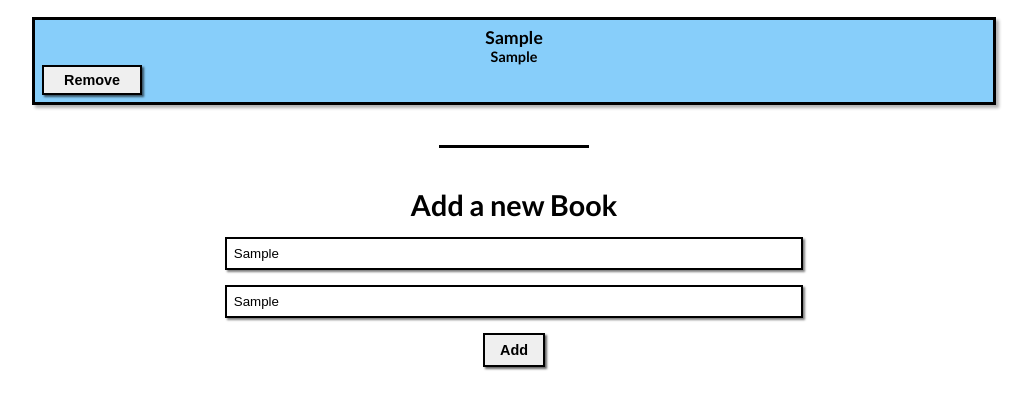
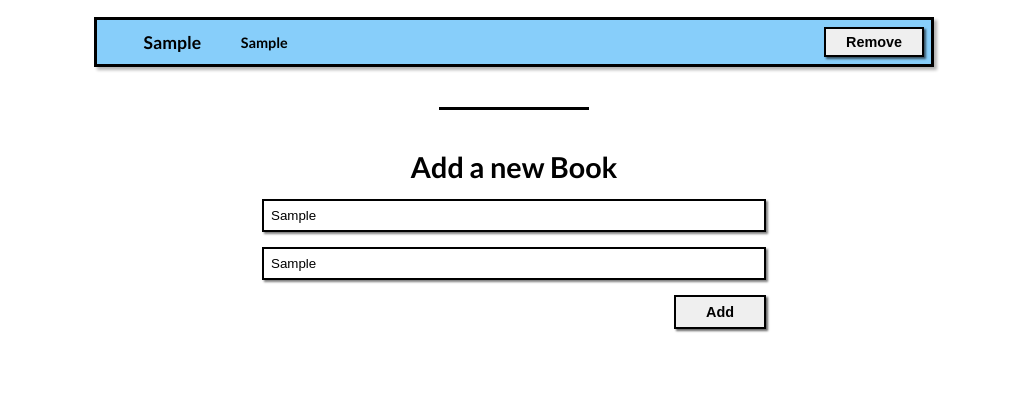
Before and after one commit to Omar-Muhamad/Awsome-Books, a website: page index.html in a window 1280 px wide. Both pictures are taken after typing "Sample", "Sample" into the empty fields and a click on the button "Add". Shown: the part 92-500 px from the top of the page, without its empty margins (126-1158 px from the left). Drawn offline with Linux system fonts and the light colour scheme.

Commit message:
Finish webpae styling

```diff
--- a/home.css
+++ b/home.css
@@ -7,6 +7,7 @@
 .container {
   font-family: "Lato", sans-serif;
   width: 80%;
+  max-width: 900px;
   margin: auto;
   padding: 30px;
   margin-top: 20px;
@@ -23,8 +24,11 @@
   background-color: lightskyblue;
   padding: 7px;
   display: grid;
-  grid-template-columns: calc(3,1fr);
+  grid-auto-flow: column;
+  grid-template-columns: 1fr 1fr 4fr;
+  align-items: center;
 }
+
 .book:nth-child(even) {
   background-color: #fff;
 }
@@ -32,14 +36,13 @@
 .bookTitle {
   font-size: 1.1em;
   font-weight: bold;
-  /* flex: 1; */
 }
 
 .bookAuthor {
   margin-left: 0;
   font-size: 0.9em;
   font-weight: bold;
-  /* flex: 1; */
+  justify-self: left;
 }
 
 .removeBtn {
@@ -49,7 +52,7 @@
   font-weight: bold;
   border: 2px solid black;
   box-shadow: 2px 2px 2px rgba(0, 0, 0, 0.6);
-  /* flex: 5; */
+  justify-self: right;
 }
 
 .hr {
@@ -62,8 +65,8 @@
 .addBook {
   width: 60%;
   margin: 0 auto;
-  display: flex;
-  flex-direction: column;
+  display: grid;
+  grid-auto-flow: row;
   gap: 15px;
 }
 
@@ -79,12 +82,10 @@ input {
 }
 
 #addBtn {
-
-  margin: 0 auto;
-  padding: 7px 15px;
+  padding: 7px 30px;
   font-size: 0.9em;
   font-weight: bold;
   border: 2px solid black;
   box-shadow: 2px 2px 2px rgba(0, 0, 0, 0.6);
-  text-align: right;
+  justify-self: right;
 }
```
